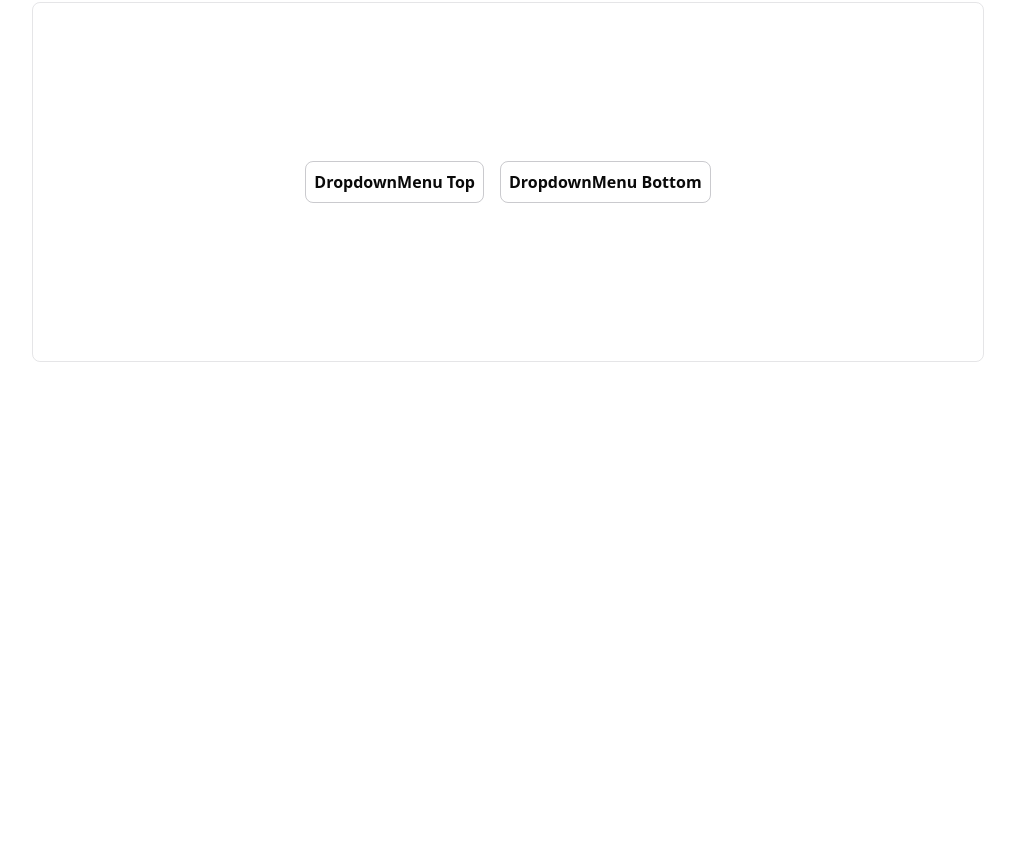
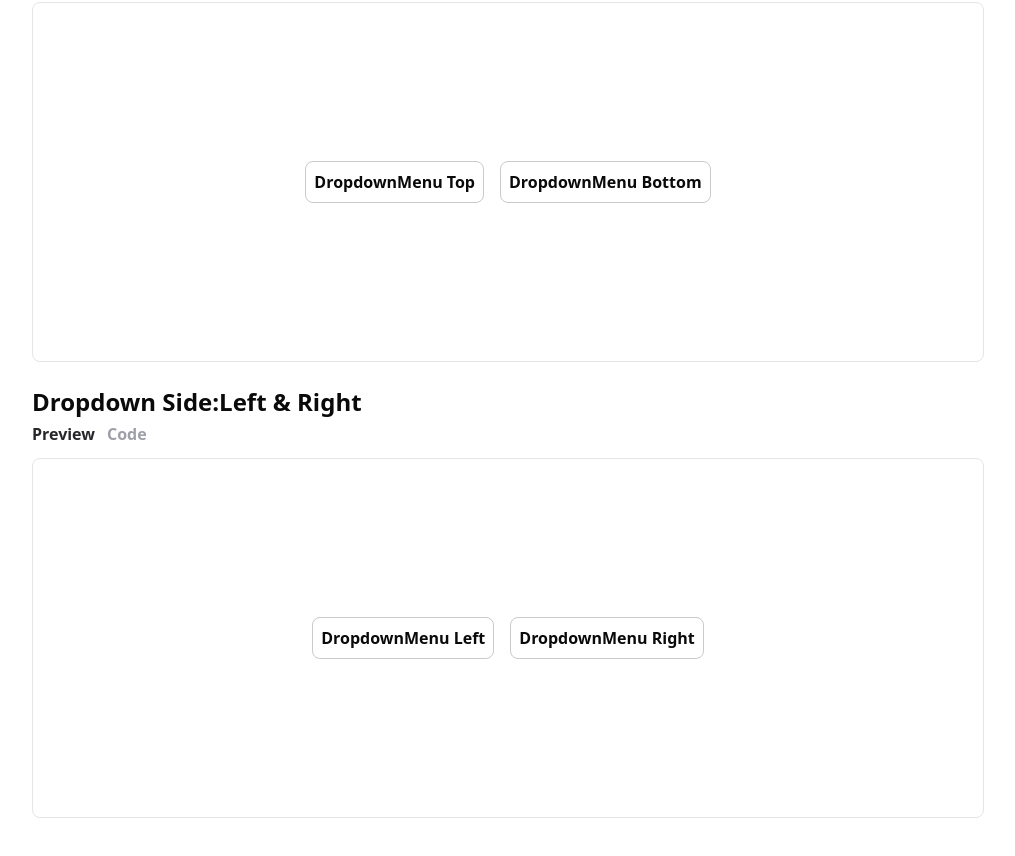
Before and after one commit to ilaydaufelek/MustUI-Studio, a Next.js app: page /studio/dropdown in a window 1280 px wide. Shown: the part 1540-2396 px from the top of the page, without its empty margins (132-1147 px from the left). Before the commit the page ends 1942 px from the top, so only its background shows below. Built offline with nearby package versions, Linux system fonts and the light colour scheme.

Commit message:
dropdown page updated

```diff
--- a/src/app/studio/dropdown/page.tsx
+++ b/src/app/studio/dropdown/page.tsx
@@ -94,15 +94,51 @@ return(
 </div>
 )}`
 
+const copyDropdownLeftRight= `
+import {
+DropdownMenu,
+DropdownMenuContent,
+DropdownMenuItem,
+DropdownMenuTrigger } from "must-ui/dropdown"
+
+
+
+export const DropdownUsage=()=>{
+return(
+ <div className="h-full flex items-center justify-center  flex-col gap-4 md:flex-row " >
+<DropdownMenu>
+<DropdownMenuTrigger>DropdownMenu Left </DropdownMenuTrigger>
+<DropdownMenuContent side="left" >
+<DropdownMenuItem> Item1 </DropdownMenuItem>
+<DropdownMenuItem>Item2</DropdownMenuItem>
+<DropdownMenuItem>Item3</DropdownMenuItem>
+</DropdownMenuContent>
+</DropdownMenu>
+
+<DropdownMenu>
+<DropdownMenuTrigger>DropdownMenu Right </DropdownMenuTrigger>
+<DropdownMenuContent side="right" >
+<DropdownMenuItem> Item1 </DropdownMenuItem>
+<DropdownMenuItem>Item2</DropdownMenuItem>
+<DropdownMenuItem>Item3</DropdownMenuItem>
+</DropdownMenuContent>
+</DropdownMenu>
+</div>
+)}`
+
 
 const DropdownPage=()=>{
-    const [open, setOpen] = useState(false)
+  const [open, setOpen] = useState(false)
   const[usage,setUsage]=useState<'preview' | 'code'>("preview")
   const[dropdownI,setDropdownI]=useState<'preview' | 'code'>("preview")
-    const[dropdownTop,setDropdownTop]=useState<'preview' | 'code'>("preview")
+  const[dropdownTop,setDropdownTop]=useState<'preview' | 'code'>("preview")
+  const[dropdownLeft,setDropdownLeft]=useState<'preview' | 'code'>("preview")
+
    const [onCopyUsage,setCopyUsage]=useState(false)
-    const [onCopyDropdownI,setCopyDropdownI]=useState(false)
-     const [onCopyDropdownTop,setCopyDropdownTop]=useState(false)
+   const [onCopyDropdownI,setCopyDropdownI]=useState(false)
+   const [onCopyDropdownTop,setCopyDropdownTop]=useState(false)
+   const [onCopyDropdownLeft,setCopyDropdownLeft]=useState(false)
+
    const copyUsage=()=>{
   navigator.clipboard.writeText(usageCopy)
  setCopyUsage(true)
@@ -123,6 +159,14 @@ const DropdownPage=()=>{
    setCopyDropdownTop(true)
   setTimeout(()=>{
   setCopyDropdownTop(false)
+  },5000)
+ }
+
+     const copyDropdownLeft=()=>{
+  navigator.clipboard.writeText(copyDropdownLeftRight)
+   setCopyDropdownLeft(true)
+  setTimeout(()=>{
+  setCopyDropdownLeft(false)
   },5000)
  }
     return(
@@ -274,7 +318,7 @@ h-4 w-4 transition-transform duration-200
 </div>
 
       </div>
-        <div className="mt-3 md:mt-6 ">
+    <div className="mt-3 md:mt-6 ">
   <p className="text-2xl font-semibold" >Dropdown Side:Top & Bottom </p>
   </div>
     <div className="space-x-3 mt-1 " >
@@ -349,6 +393,81 @@ return(
 
       </div>
 
+      <div className="mt-3 md:mt-6 ">
+  <p className="text-2xl font-semibold" >Dropdown Side:Left & Right </p>
+  </div>
+    <div className="space-x-3 mt-1 " >
+      <button onClick={()=>setDropdownLeft('preview')} className={`font-semibold  ${dropdownLeft==='preview' ? ' text-zinc-800 dark:text-zinc-100' : ' text-zinc-400 dark:text-zinc-500'} `} >Preview</button>
+      <button onClick={()=>setDropdownLeft('code')}className={`font-semibold  ${dropdownLeft==='code' ? ' text-zinc-800 dark:text-zinc-100' : ' text-zinc-400 dark:text-zinc-500'} `} >Code</button>
+      </div>
+      <div className="relative" >
+       <div className="border  border-zinc-600/15 rounded-md   h-[360px] overflow-hidden mt-3 mb-4 " >
+       {dropdownLeft==='preview' && (
+        <div className="h-full flex items-center justify-center  flex-col gap-4 md:flex-row " >
+<DropdownMenu>
+<DropdownMenuTrigger>DropdownMenu Left </DropdownMenuTrigger>
+<DropdownMenuContent side="left" >
+<DropdownMenuItem> Item1 </DropdownMenuItem>
+<DropdownMenuItem>Item2</DropdownMenuItem>
+<DropdownMenuItem>Item3</DropdownMenuItem>
+</DropdownMenuContent>
+</DropdownMenu>
+<DropdownMenu>
+<DropdownMenuTrigger>DropdownMenu Right </DropdownMenuTrigger>
+<DropdownMenuContent side="right" >
+<DropdownMenuItem> Item1 </DropdownMenuItem>
+<DropdownMenuItem>Item2</DropdownMenuItem>
+<DropdownMenuItem>Item3</DropdownMenuItem>
+</DropdownMenuContent>
+</DropdownMenu>
+
+  </div>
+
+       )}
+       {dropdownLeft==='code' &&(
+        <div className="h-full overflow-y-auto no-scrollbar">
+      <button  onClick={copyDropdownLeft} className="absolute right-0 top-0 m-2" >
+    {onCopyDropdownLeft? <CopyCheck className="w-8 h-8 rounded-md transition-colors hover:bg-zinc-600/20 p-2  " /> : <Copy className="w-8 h-8 rounded-md  transition-colors hover:bg-zinc-600/20 p-2" /> }
+    </button>
+          <CodeBlock className="h-full" >
+         {`
+import {
+DropdownMenu,
+DropdownMenuContent,
+DropdownMenuItem,
+DropdownMenuTrigger } from "must-ui/dropdown"
+
+
+
+export const DropdownUsage=()=>{
+return(
+ <div className="h-full flex items-center justify-center  flex-col gap-4 md:flex-row " >
+<DropdownMenu>
+<DropdownMenuTrigger>DropdownMenu Left </DropdownMenuTrigger>
+<DropdownMenuContent side="left" >
+<DropdownMenuItem> Item1 </DropdownMenuItem>
+<DropdownMenuItem>Item2</DropdownMenuItem>
+<DropdownMenuItem>Item3</DropdownMenuItem>
+</DropdownMenuContent>
+</DropdownMenu>
+
+<DropdownMenu>
+<DropdownMenuTrigger>DropdownMenu Right </DropdownMenuTrigger>
+<DropdownMenuContent side="right" >
+<DropdownMenuItem> Item1 </DropdownMenuItem>
+<DropdownMenuItem>Item2</DropdownMenuItem>
+<DropdownMenuItem>Item3</DropdownMenuItem>
+</DropdownMenuContent>
+</DropdownMenu>
+</div>
+)}`}
+
+</CodeBlock>
+</div>)}
+</div>
+
+      </div>
+
     </div>
 
 
```
